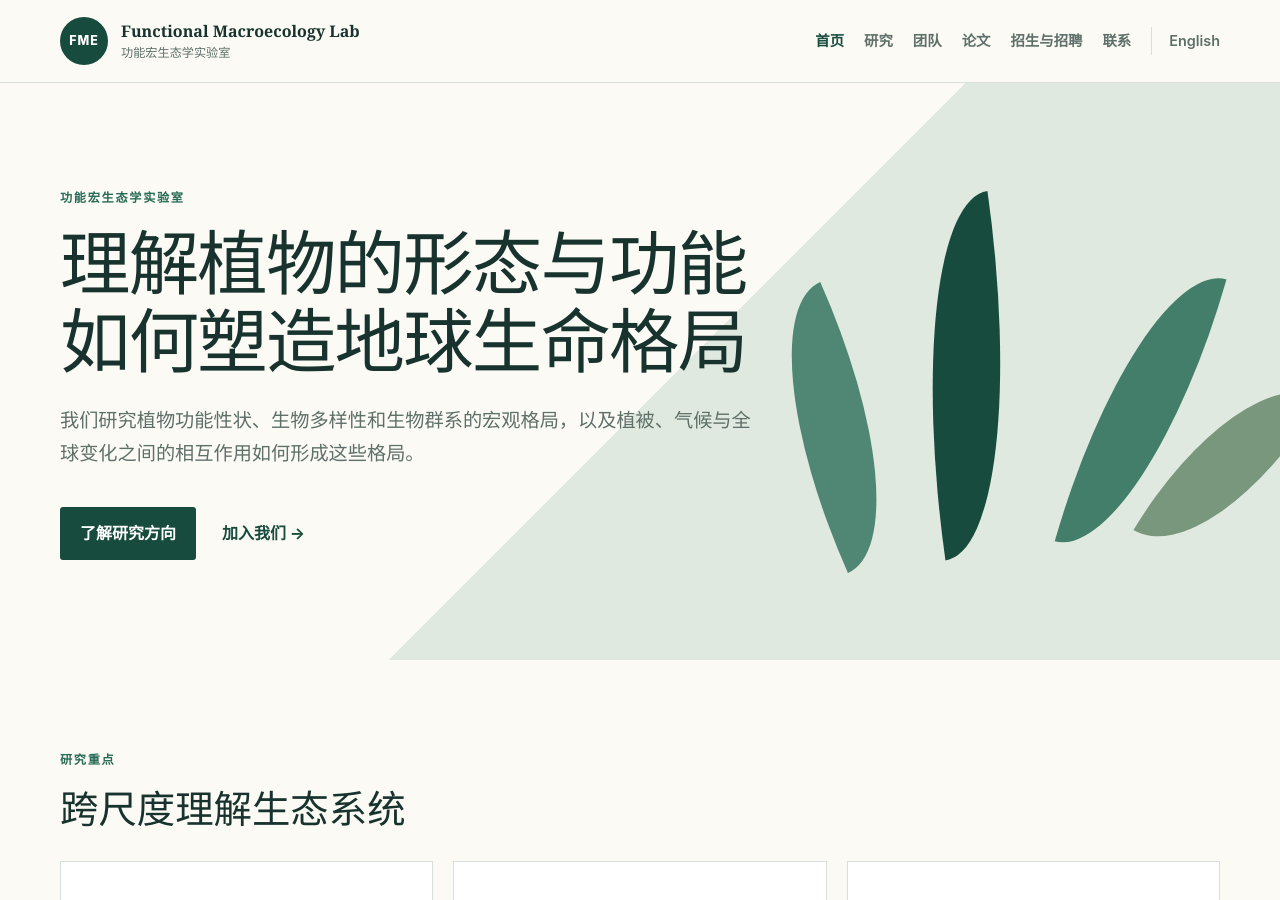
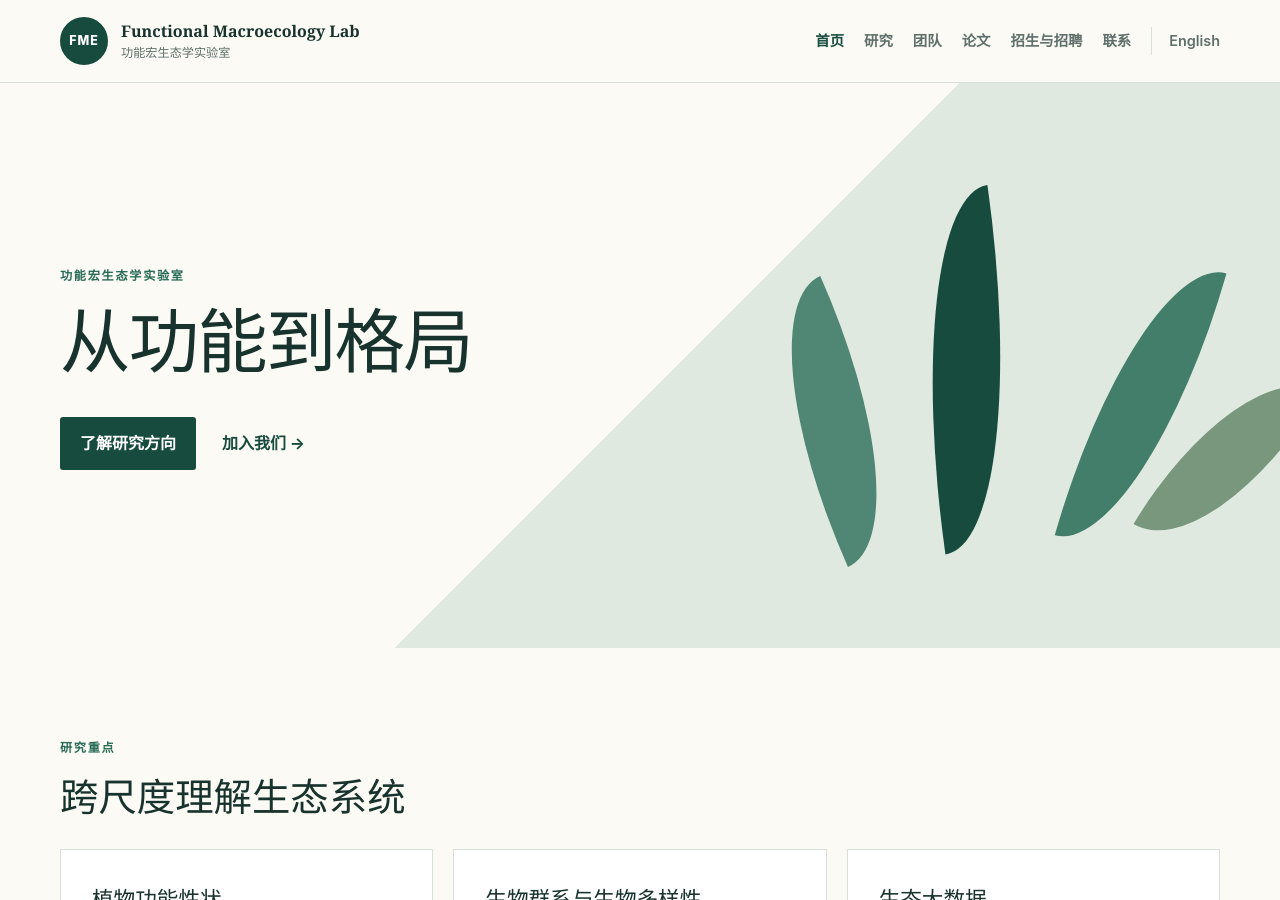
Before and after one commit to haozhima95/fme-lab.github.io, a Jekyll site: the page built from zh/index.md, in a window 1280 px wide and 900 px high. Built offline with Jekyll 4.4.1, drawn with Linux system fonts in a browser that asks for light colours.

Commit message:
Revise heading and remove lead paragraph in index.md
Updated the main heading and removed the lead paragraph to streamline the introduction.

```diff
--- a/zh/index.md
+++ b/zh/index.md
@@ -10,8 +10,8 @@ permalink: /zh/
   <div class="container hero-grid">
     <div>
       <p class="eyebrow">功能宏生态学实验室</p>
-      <h1>理解植物的形态与功能如何塑造地球生命格局</h1>
-      <p class="lead">我们研究植物功能性状、生物多样性和生物群系的宏观格局，以及植被、气候与全球变化之间的相互作用如何形成这些格局。</p>
+      <h1>从功能到格局</h1>
+
       <div class="actions"><a class="button" href="{{ '/zh/research/' | relative_url }}">了解研究方向</a><a class="text-link" href="{{ '/zh/openings/' | relative_url }}">加入我们 →</a></div>
     </div>
     <div class="hero-art" aria-hidden="true"><span></span><span></span><span></span><span></span></div>
```
